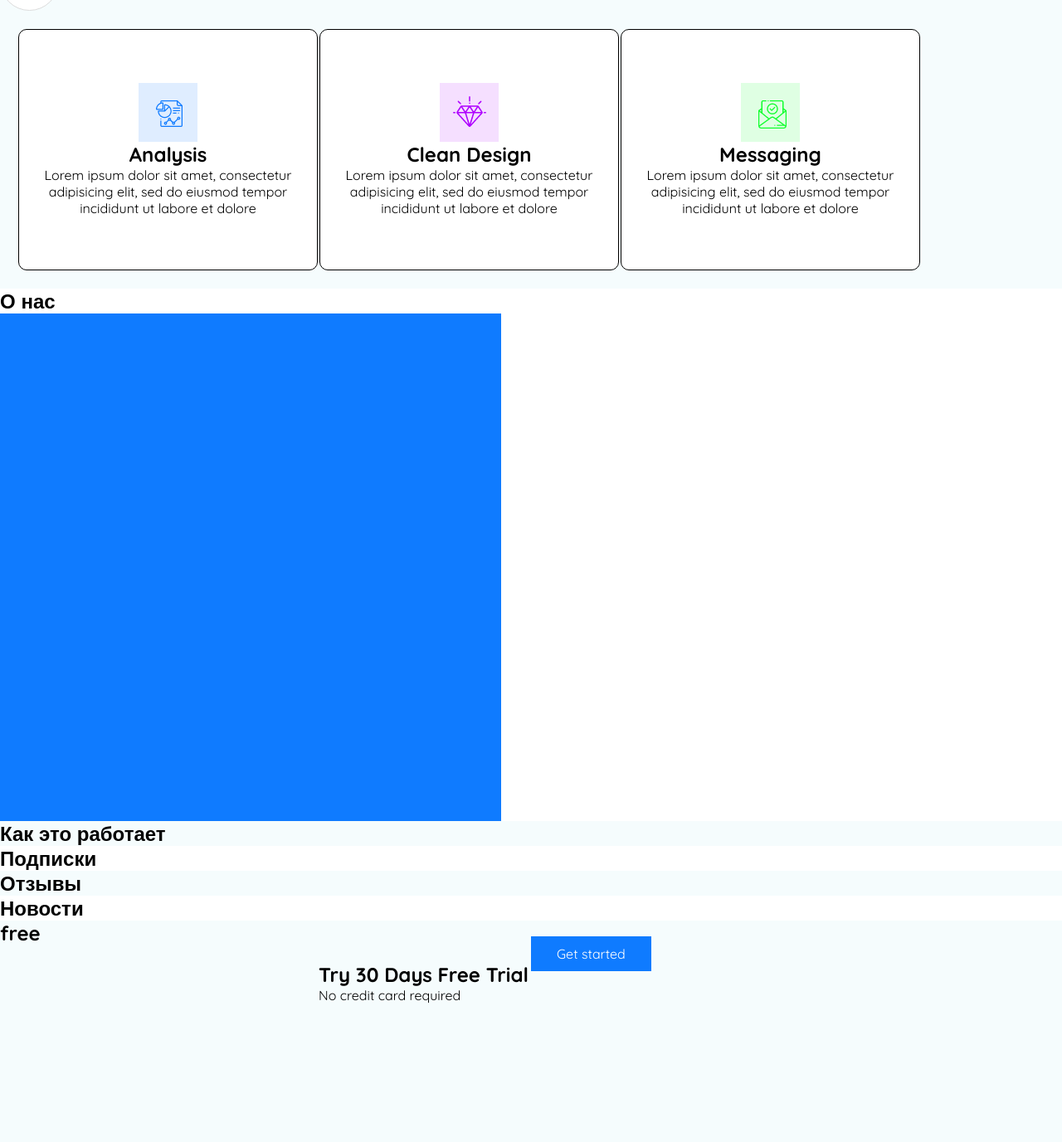
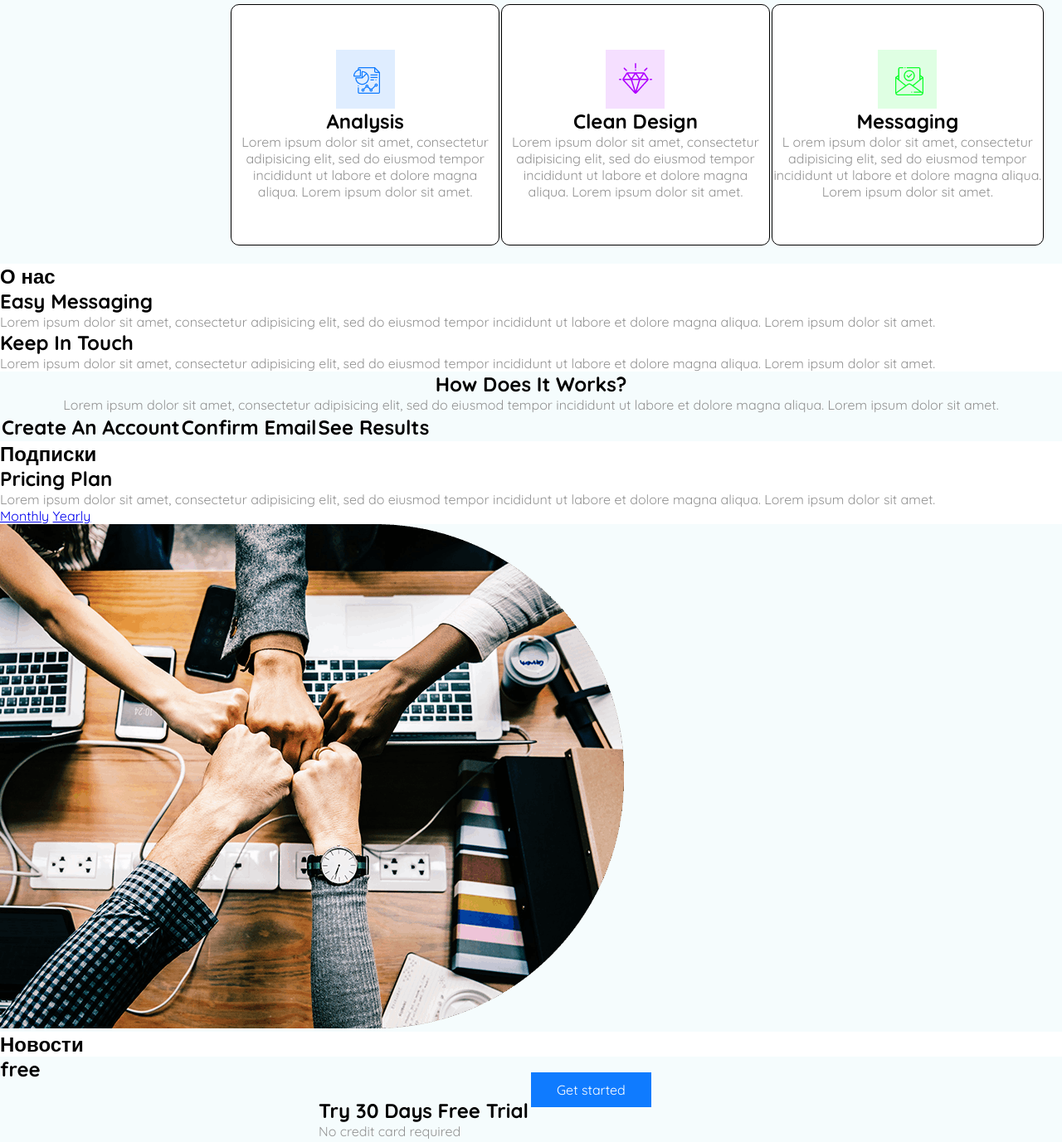
Before and after one commit to Igorgame/AcademyTask1, a plain HTML site: page index.html in a window 1280 px wide. Shown: the part 888-2265 px from the top of the page at 83% size. Drawn offline with Linux system fonts and the light colour scheme.

Commit message:
add elements

```diff
--- a/css/style.css
+++ b/css/style.css
@@ -4,7 +4,12 @@
     box-sizing: border-box;
     font-family: 'Quicksand', sans-serif;
 }
-
+ p {
+     color: #929292;
+ }
+ h1 {
+     color:#000000;
+ }
 
 header {
     background-color: #F5FCFD;
@@ -14,54 +19,6 @@ header {
     background-position: center;
     width: 100%;
     box-sizing: border-box;
-
-}
-
-.features {
-    background: #F5FCFD;
-    width: 100%;
-    height: auto;
-    position: relative;
-    z-index: 10;
-}
-
-.about {
-background:#FFFFFF;
-position: relative;
-z-index: 10;
-}
-
-.rectangle {
-    height: 612px;
-    width: 604px;
-opacity: 1;
-background: #0F7BFF;
-}
-
-.workinfo{
-background: #F5FCFD;
-width: 100%;
-height: auto;
-}
-
-.feedback {
-    background: #F5FCFD;
-    width: 100%;
-    height: auto;
-}
-
-.freetrial {
-    background-color: #F5FCFD;
-    height: 300px;
-    background-size: cover;
-    background-position: center;
-    width: 100%;
-    box-sizing: border-box;
-}
-.trialinfo {
-    position: absolute;
-    left: 30%;
-    display: inline-block;
 }
 
 ul {
@@ -85,6 +42,62 @@ ul li a{
 ul li a:hover{
    color: #0F7BFF;
 }
+
+.features {
+    background: #F5FCFD;
+    width: 100%;
+    height: auto;
+    position: relative;
+    z-index: 10;
+    -ms-flex-item-align: center;
+    padding-left: 20%;
+}
+
+.about {
+background:#FFFFFF;
+position: relative;
+z-index: 10;
+}
+
+.rectangle {
+
+}
+
+.textpanel {
+    margin-right: auto;
+}
+
+.workinfo{
+background: #F5FCFD;
+width: 100%;
+height: auto;
+}
+
+.hdiw {
+text-align: center;
+}
+
+.feedback {
+    background: #F5FCFD;
+    width: 100%;
+    height: auto;
+}
+
+.freetrial {
+    background-color: #F5FCFD;
+    height: 300px;
+    background-size: cover;
+    background-position: center;
+    width: 100%;
+    box-sizing: border-box;
+}
+.trialinfo {
+    position: absolute;
+    left: 30%;
+    display: inline-block;
+}
+
+
 
 
 .logo img{
@@ -283,3 +296,8 @@ color:black
 footer {
     background: #0F7BFF;
 }
+
+
+.fbck {
+    margin-left: auto;
+}
--- a/index.html
+++ b/index.html
@@ -41,7 +41,6 @@
 
     <section class="features">
 
-            <h1>Особенности</h1>
         <div >
             <button class="scrolldn"><img src="img\skrolldown.png"</button>
         </div>
@@ -52,7 +51,9 @@
                         <img src="img\feature1.png" alt="F1">
                     </div>
                     <h2>Analysis</h2>
-                    <p>Lorem ipsum dolor sit amet, consectetur adipisicing elit, sed do eiusmod tempor incididunt ut labore et dolore</p>
+                    <p>
+                        Lorem ipsum dolor sit amet, consectetur adipisicing elit, sed do eiusmod tempor incididunt ut labore et dolore magna aliqua. Lorem ipsum dolor sit amet.
+                    </p>
                 </td>
 
                 <td class="square2">
@@ -60,7 +61,9 @@
                         <img src="img\feature2.png" alt="F2">
                     </div>
                     <h2>Clean Design</h2>
-                    <p>Lorem ipsum dolor sit amet, consectetur adipisicing elit, sed do eiusmod tempor incididunt ut labore et dolore</p>
+                    <p>
+                        Lorem ipsum dolor sit amet, consectetur adipisicing elit, sed do eiusmod tempor incididunt ut labore et dolore magna aliqua. Lorem ipsum dolor sit amet.
+                    </p>
                 </td>
 
                 <td class="square">
@@ -68,7 +71,9 @@
                         <img src="img\feature3.png" alt="F2">
                     </div>
                     <h2>Messaging</h2>
-                    <p>Lorem ipsum dolor sit amet, consectetur adipisicing elit, sed do eiusmod tempor incididunt ut labore et dolore</p>
+                    <p>L
+                        orem ipsum dolor sit amet, consectetur adipisicing elit, sed do eiusmod tempor incididunt ut labore et dolore magna aliqua. Lorem ipsum dolor sit amet.
+                    </p>
                 </td>
             </table>
         </div>
@@ -76,21 +81,71 @@
 
     <section class="about">
         <h1>О нас</h1>
+
         <div class="collage1">
-<div class="rectangle">
+            <div class="rectangle">
+            </div>
+            <div class="textpanel">
+            <h1>Easy Messaging</h1>
+            <p>
+                Lorem ipsum dolor sit amet, consectetur adipisicing elit, sed do eiusmod tempor incididunt ut labore et dolore magna aliqua. Lorem ipsum dolor sit amet.
+            </p>
+        </div>
+        </div>
 
-</div>
+        <div class="collage2">
+            <div class="rectangle2">
+            </div>
+            <div class="textpanel2">
+                <h1>Keep In Touch</h1>
+                <p>
+                    Lorem ipsum dolor sit amet, consectetur adipisicing elit, sed do eiusmod tempor incididunt ut labore et dolore magna aliqua. Lorem ipsum dolor sit amet.
+                </p>
+            </div>
         </div>
-        <div class="collage2">
+
+    </section>
+
+    <section class="workinfo">
+        <div class="hdiw">
+            <h1>How Does It Works?</h1>
+            <p>
+                Lorem ipsum dolor sit amet, consectetur adipisicing elit, sed do eiusmod tempor incididunt ut labore et dolore magna aliqua. Lorem ipsum dolor sit amet.
+            </p>
 
         </div>
+         <table class="hdiwicons">
+        <tr>
+            <td>
+<h2>Create An Account</h2>
+            </td>
+            <td>
+<h2>Confirm Email</h2>
+            </td>
+            <td>
+<h2>See Results</h2>
+            </td>
+        </tr>
+    </table>
+</section>
+
+    <section class="subscribe"><h1>Подписки</h1>
+        <div class="prplan">
+            <h1>Pricing Plan</h1>
+            <p>
+                Lorem ipsum dolor sit amet, consectetur adipisicing elit, sed do eiusmod tempor incididunt ut labore et dolore magna aliqua. Lorem ipsum dolor sit amet.
+            </p>
+        </div>
+        <div class="prbtn">
+            <a href="#" class="monthly">Monthly</a>
+            <a href="#" class="Yearly">Yearly</a>
+        </div>
+
     </section>
 
-    <section class="workinfo"><h1>Как это работает</h1></section>
-
-    <section class="subscribe"><h1>Подписки</h1></section>
-
-    <section class="feedback"><h1>Отзывы</h1></section>
+    <section class="feedback">
+    <img src="img/feedback.png" class="fbck" alt="Feedback">
+    </section>
 
     <section class="news"><h1>Новости</h1></section>
 
```
